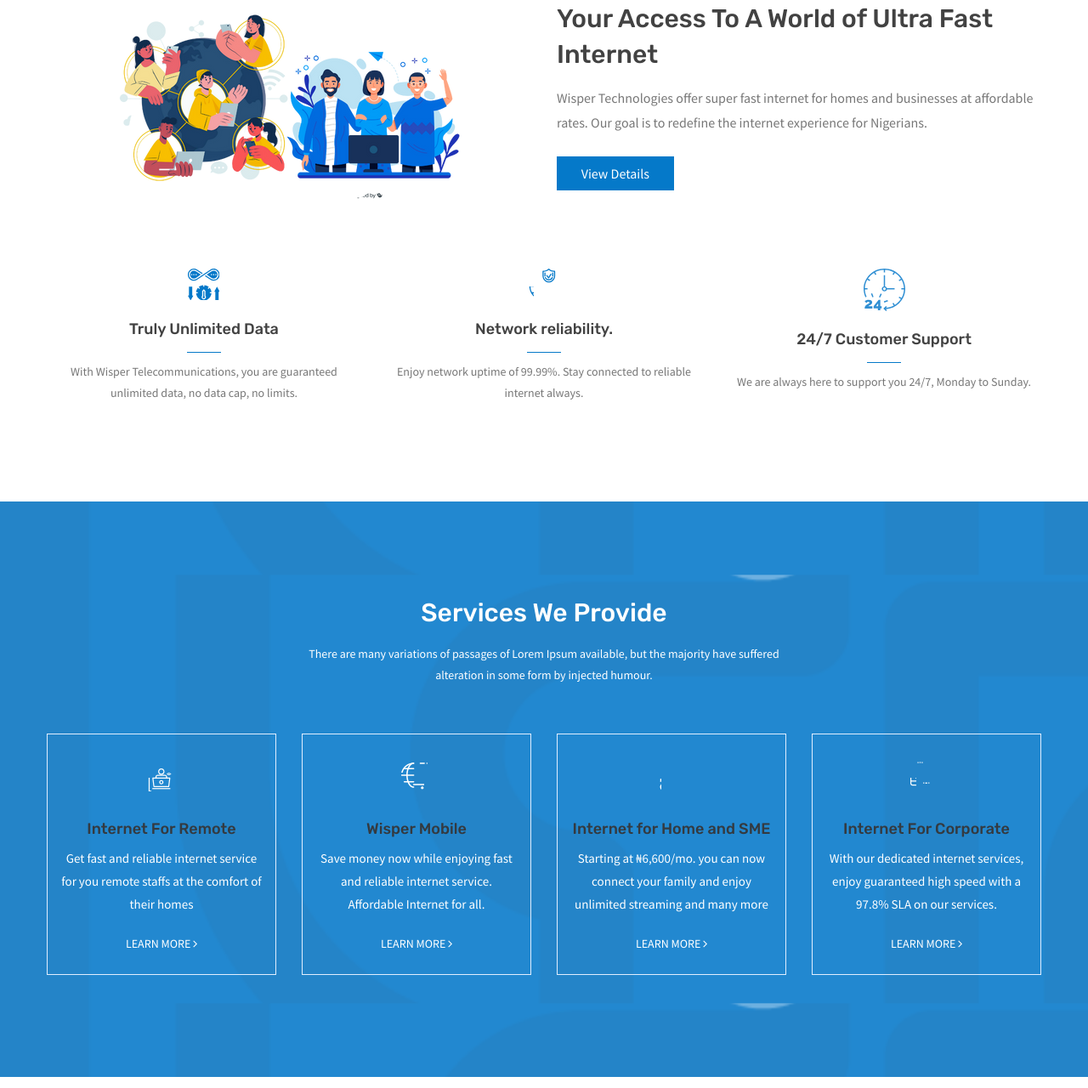
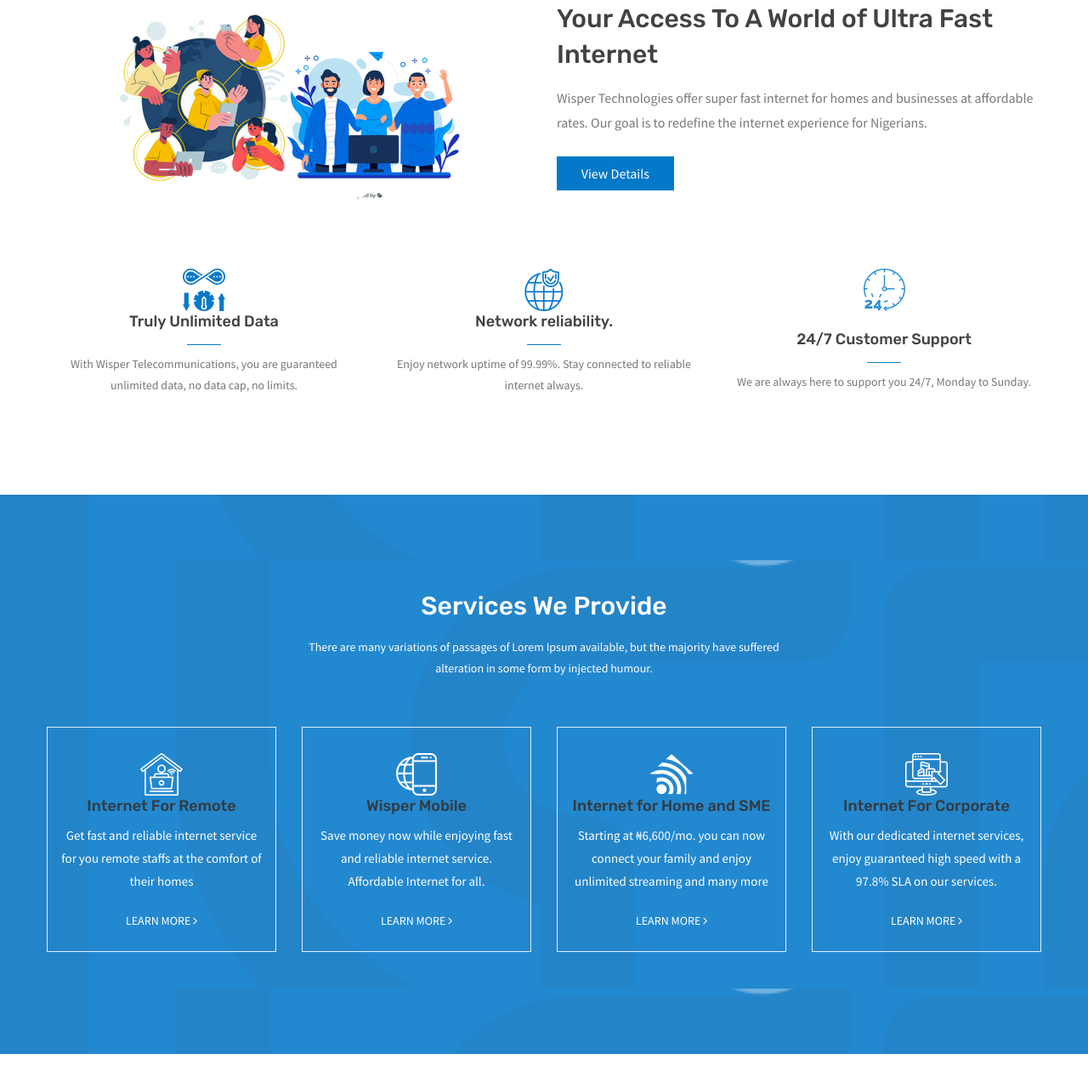
Before and after one commit to WisperHQ/wisper-isp, a PHP site: page / in a window 1280 px wide. Shown: the part 853-2133 px from the top of the page at 85% size. Run offline with PHP 8.4, Linux system fonts and the light colour scheme.

Commit message:
added new icons in png instead of svg file extension

```diff
--- a/index.php
+++ b/index.php
@@ -99,7 +99,7 @@
                 <div class="col-md-4 col-sm-6">
                     <div class="single-feature single-feature-img-top text-center" data-animate="fadeInUp" data-delay=".1">
                         <div class="single-feature-img">
-                            <img src="img/icons/setup.svg" alt="" class="svg">
+                            <img src="img/icons/setup.png" alt="" class="svg">
                         </div>
                         <div class="single-feature-content">
                             <h4>Truly Unlimited Data</h4>
@@ -110,7 +110,7 @@
                 <div class="col-md-4 col-sm-6">
                     <div class="single-feature single-feature-img-top text-center" data-animate="fadeInUp" data-delay=".4">
                         <div class="single-feature-img">
-                            <img src="img/icons/download.svg" alt="" class="svg">
+                            <img src="img/icons/download.png" alt="" class="svg">
                         </div>
                         <div class="single-feature-content">
                             <h4>Network reliability.</h4>
@@ -148,7 +148,7 @@
             <div class="row text-white">
                 <div class="col-lg-3 col-sm-6">
                     <div class="single-service text-center" data-animate="fadeInUp" data-delay=".1">
-                        <img  src="img/icons/earth.svg" alt="" class="svg text-dark">
+                        <img  src="img/icons/earth.png" alt="" class="svg text-dark">
                         <h4 class="text-dark">Internet For Remote</h4>
                         <p>Get fast and reliable internet service for you remote staffs at the comfort of their homes</p>
                         <a class="text-white" href="internet-remote-work.php">Learn More <i class="fa fa-angle-right"></i></a>
@@ -156,7 +156,7 @@
                 </div>
                 <div class="col-lg-3 col-sm-6">
                     <div class="single-service text-center" data-animate="fadeInUp" data-delay=".4">
-                        <img src="img/icons/phone.svg" alt="" class="svg text-dark">
+                        <img src="img/icons/phone.png" alt="" class="svg text-dark">
                         <h4 class="text-dark">Wisper Mobile</h4>
                         <p>Save money now while enjoying fast and reliable internet service. Affordable Internet for all.</p>
                         <a class="text-white" href="internet-wisper-mobile.php">Learn More <i class="fa fa-angle-right"></i></a>
@@ -164,7 +164,7 @@
                 </div>
                 <div class="col-lg-3 col-sm-6">
                     <div class="single-service text-center" data-animate="fadeInUp" data-delay=".7">
-                        <img src="img/icons/tv.svg" alt="" class="svg text-dark">
+                        <img src="img/icons/tv.png" alt="" class="svg text-dark">
                         <h4 class="text-dark">Internet for Home and SME</h4>
                         <p>Starting at ₦6,600/mo. you can now connect your family and enjoy unlimited streaming and many more</p>
                         <a class="text-white" href="internet-home-sme.php">Learn More <i class="fa fa-angle-right"></i></a>
@@ -172,7 +172,7 @@
                 </div>
                 <div class="col-lg-3 col-sm-6">
                     <div class="single-service text-center" data-animate="fadeInUp" data-delay="1">
-                        <img src="img/icons/server.svg" alt="" class="svg text-dark">
+                        <img src="img/icons/server.png" alt="" class="svg text-dark">
                         <h4 class="text-dark">Internet For Corporate</h4>
                         <p>With our dedicated internet services, enjoy guaranteed high speed with a 97.8% SLA on our services.</p>
                         <a class="text-white" href="internet-corporate.php">Learn More <i class="fa fa-angle-right"></i></a>
```
Also changed, not shown: img/icons/download.png (added), img/icons/download.svg, img/icons/earth.png (added), img/icons/phone.png (added), img/icons/server.png (added), img/icons/setup.png (added), img/icons/tv.png (added).
